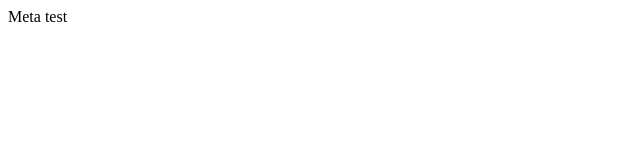
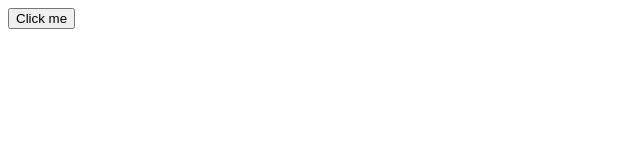
Before and after one commit to marclitchfield/meta-test, a plain HTML site: page index.html in a window 1280 px wide. Shown: the full height of the page, 0-640 px from the left. Drawn offline with Linux system fonts and the light colour scheme.

Commit message:
Add a button

```diff
--- a/index.html
+++ b/index.html
@@ -11,7 +11,6 @@
         <meta property="og:site_name" content="Hovercrafts with Eels" />
     </head>
     <body>
-        <script>alert("It's an alert!");</script>
-        Meta test
+        <button id="thebutton" onclick="alert('It\'s an alert!');">Click me</button>
     </body>
 </html>
```
